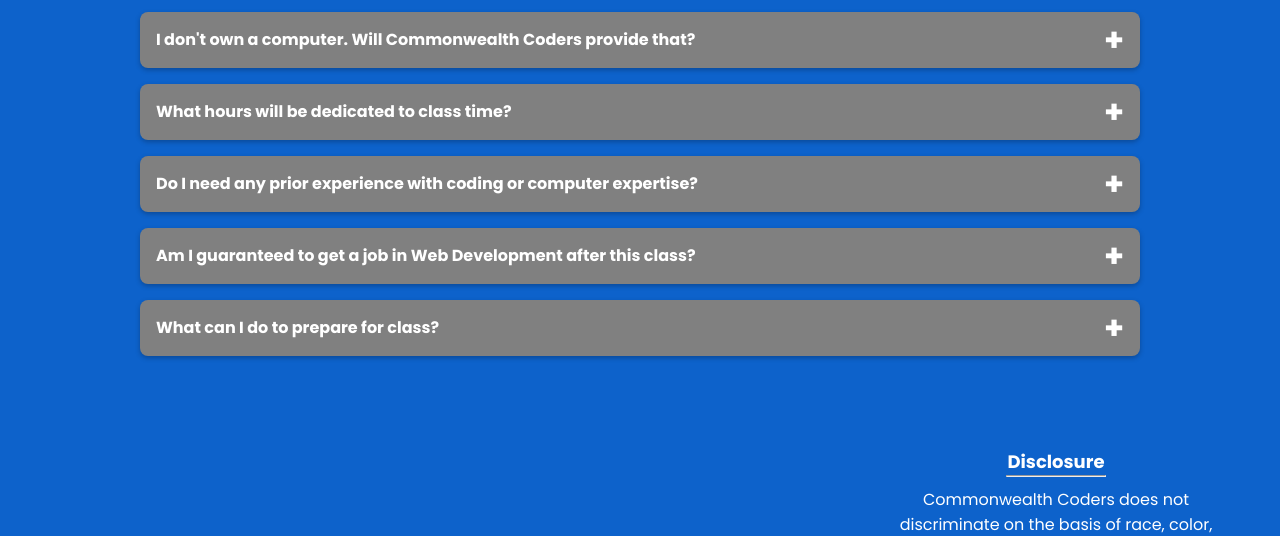
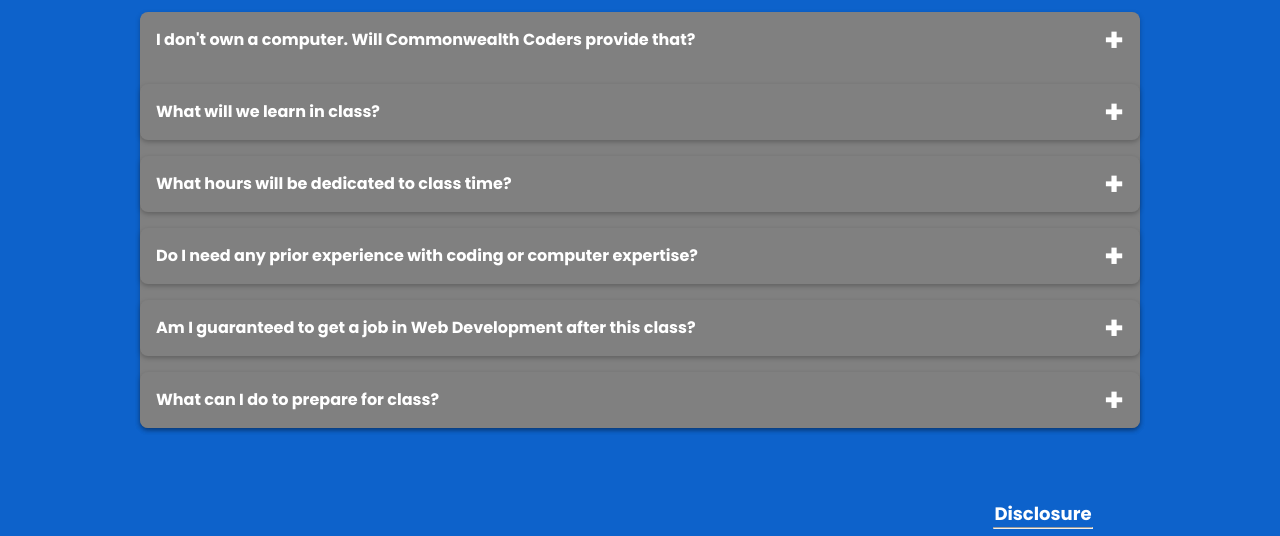
Before and after one commit to JonathanMitchell1234/CC-FAQ-Section, a plain HTML site: page index.html in a window 1280 px wide. Shown: the part 237-773 px from the top of the page. Drawn offline with Linux system fonts and the light colour scheme.

Commit message:
Update index.html

```diff
--- a/index.html
+++ b/index.html
@@ -58,6 +58,15 @@
         Absolutely! All students will be provided with an M1 Macbook Pro to borrow for the duration of the class.
       </div>
     </div>
+    <div class="accordion-item">
+      <div class="accordion-item-header">
+          What will we learn in class?
+      </div>
+    <div class="accordion-item-body">
+     <div class="accordion-item-body-content">
+          Commonwealth Coders teaches the following skills: VS Code, Git/Github, HTML5, CSS3, SASS, Bootstrap, Javascript, React.js, Node.js, MongoDB, Express, Axios and more!
+        </div>
+      </div>
   </div>
   <div class="accordion-item">
     <div class="accordion-item-header">
```
